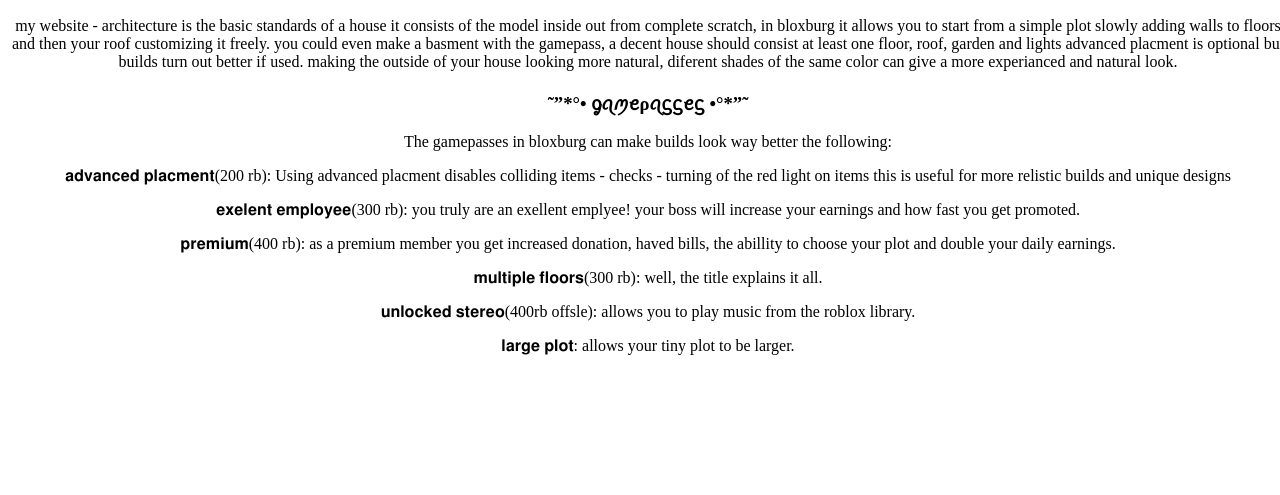
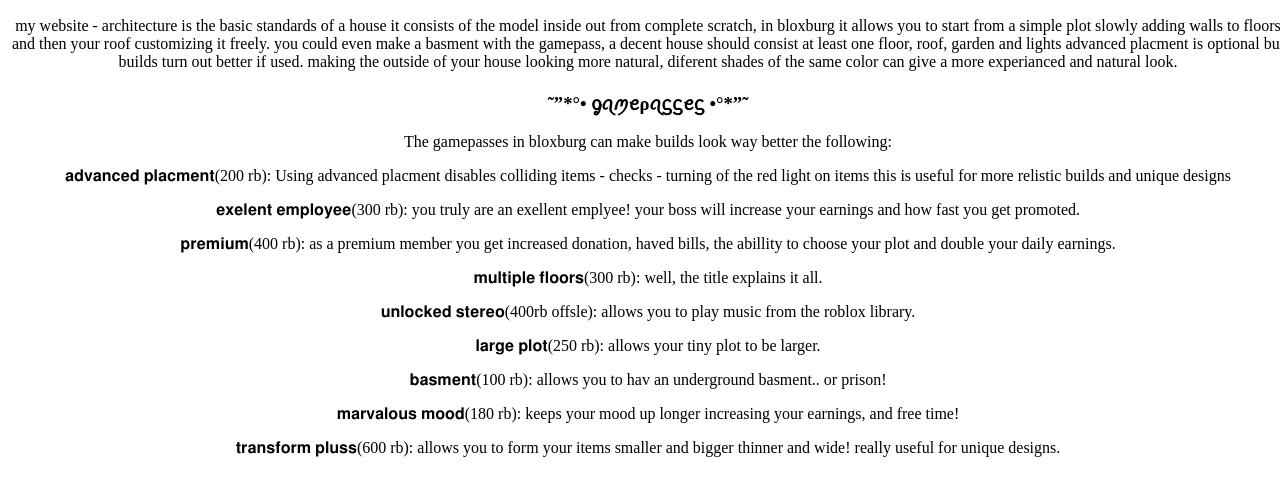
Before and after one commit to ag11814/my-website, a plain HTML site: page index.html in a window 1280 px wide. Shown: the part 111-606 px from the top of the page. Drawn offline with Linux system fonts and the light colour scheme.

Commit message:
Update index.html

```diff
--- a/index.html
+++ b/index.html
@@ -47,7 +47,13 @@ min-height: 100%;
 
   <p>𝐮𝐧𝐥𝐨𝐜𝐤𝐞𝐝 𝐬𝐭𝐞𝐫𝐞𝐨(400rb offsle): allows you to play music from the roblox library. </p>
 
-  <p>𝐥𝐚𝐫𝐠𝐞 𝐩𝐥𝐨𝐭: allows your tiny plot to be larger. </p>
+  <p>𝐥𝐚𝐫𝐠𝐞 𝐩𝐥𝐨𝐭(250 rb): allows your tiny plot to be larger. </p>
+
+  <p>𝐛𝐚𝐬𝐦𝐞𝐧𝐭(100 rb): allows you to hav an underground basment.. or prison! </p>
+
+  <p>𝐦𝐚𝐫𝐯𝐚𝐥𝐨𝐮𝐬 𝐦𝐨𝐨𝐝(180 rb): keeps your mood up longer increasing your earnings, and free time! </p>
+
+  <p>𝐭𝐫𝐚𝐧𝐬𝐟𝐨𝐫𝐦 𝐩𝐥𝐮𝐬𝐬(600 rb): allows you to form your items smaller and bigger thinner and wide! really useful for unique designs. </p>
 
 
 </body>
```
